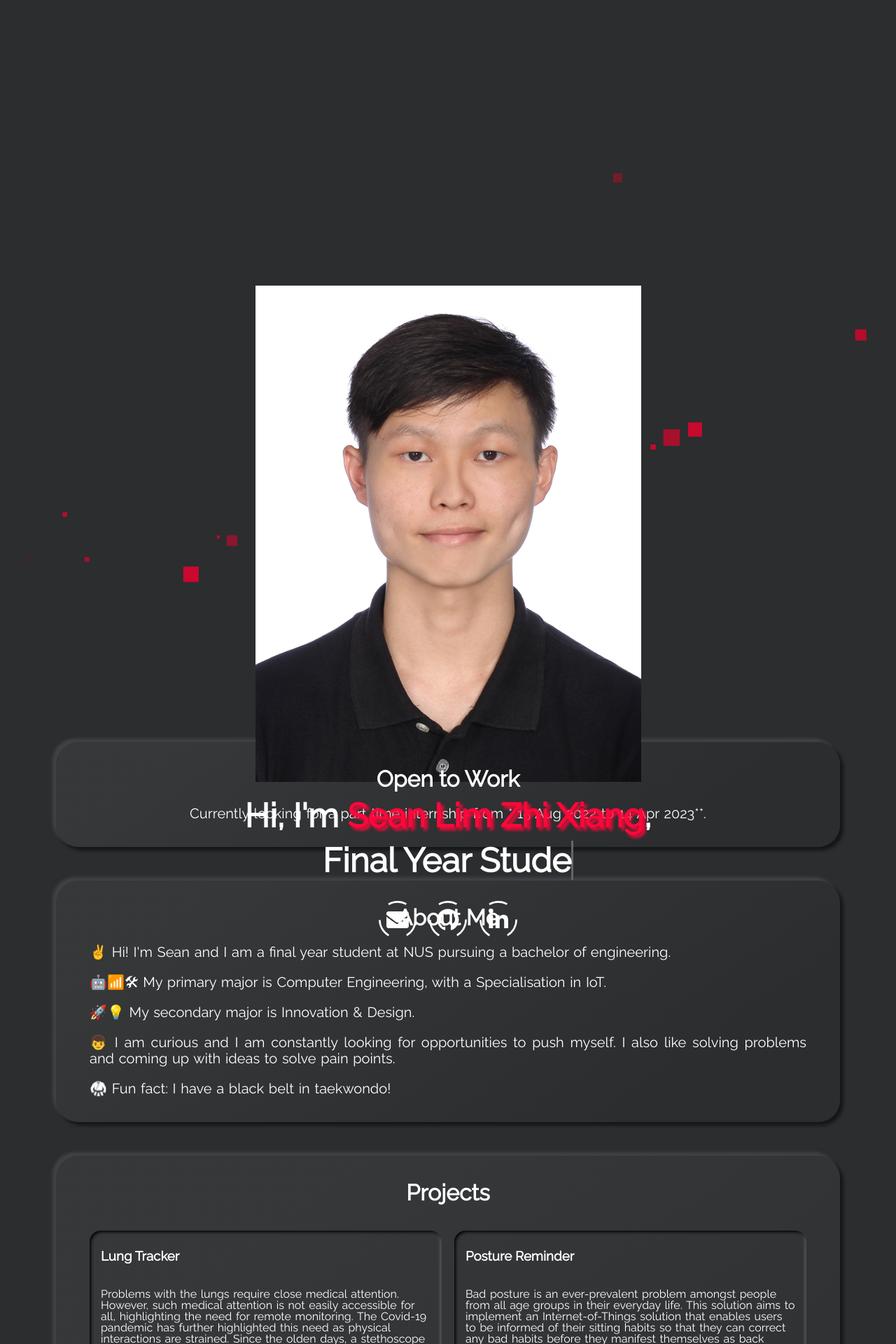
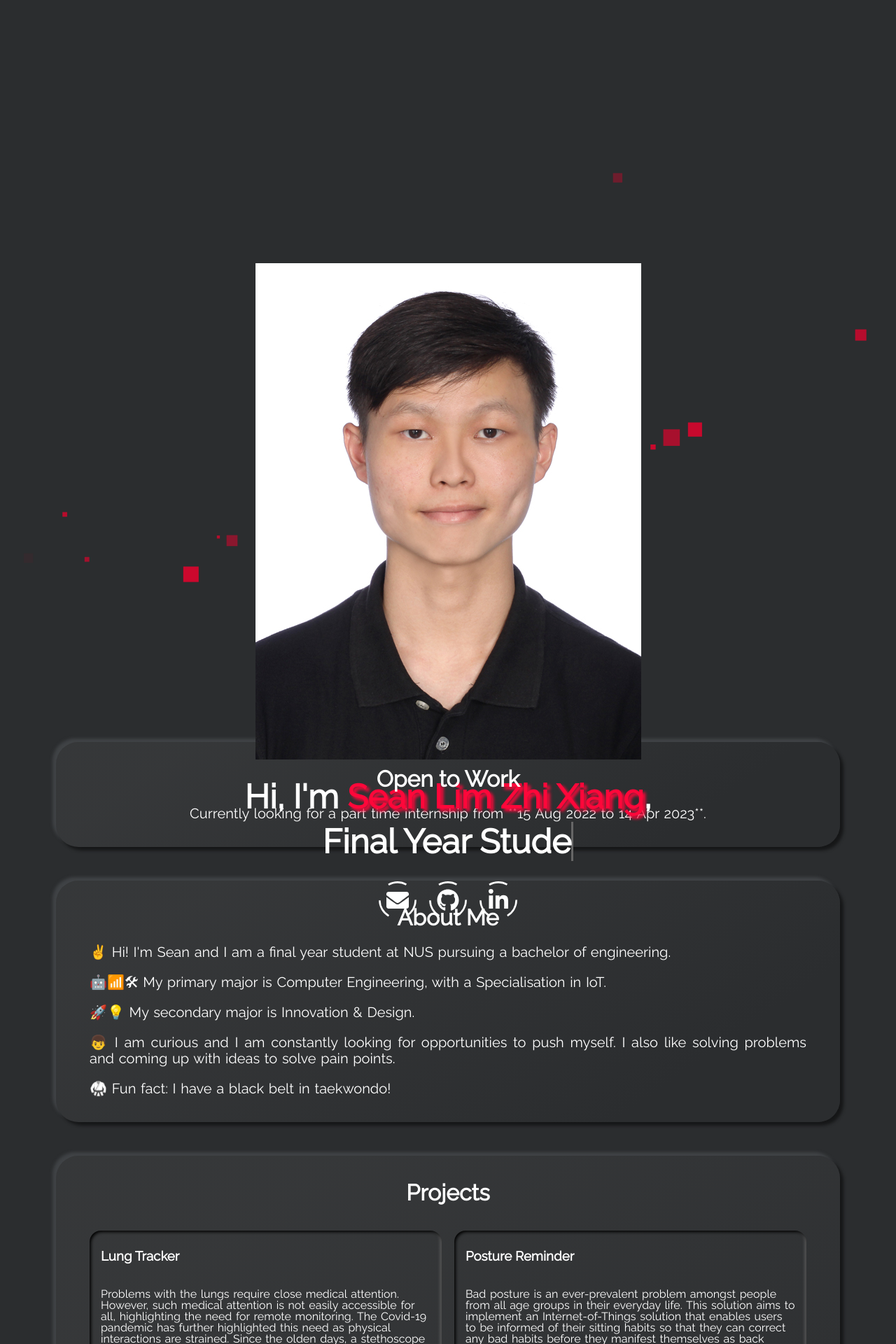
Before and after one commit to Aseanseen/aseanseen.github.io, a Jekyll site: the page built from index.html, in a window 1280 px wide. Shown: the top 1920 px of the page at 70% size. Built offline with Jekyll 4.4.1, drawn with Linux system fonts in a browser that asks for light colours.

Commit message:
fix vid embed css

```diff
--- a/_includes/landing-page.html
+++ b/_includes/landing-page.html
@@ -1,8 +1,6 @@
 <div id="landing">
   <div class="landing-title">
-    <h1>
-      <img src="assets/face.jpg" alt="Sean Lim" width="300px" height="385px">
-    </h1>
+    <img src="assets/face.jpg" alt="Sean Lim">
     <h1>Hi, I&#39;m
       <span class="highlight-title">{{site.username}}</span>,
     </h1>
--- a/_includes/section-projects.html
+++ b/_includes/section-projects.html
@@ -21,8 +21,6 @@
         <div class="embed-container">
 	  <iframe
 	      src="https://www.youtube.com/embed/{{project.vid}}"
-	      width="480"
-	      height="300"
 	      frameborder="0"
 	      allowfullscreen="">
 	  </iframe>
--- a/_sass/main.scss
+++ b/_sass/main.scss
@@ -829,10 +829,6 @@ img {
     > * {
       width: 44%;
     }
-    .embed-container .iframe {
-    width: 20%;
-    height: 20%;
-    }
   }
 
   .contact-icons .social-link {
```
Also changed, not shown: assets/css/main.min.css.
